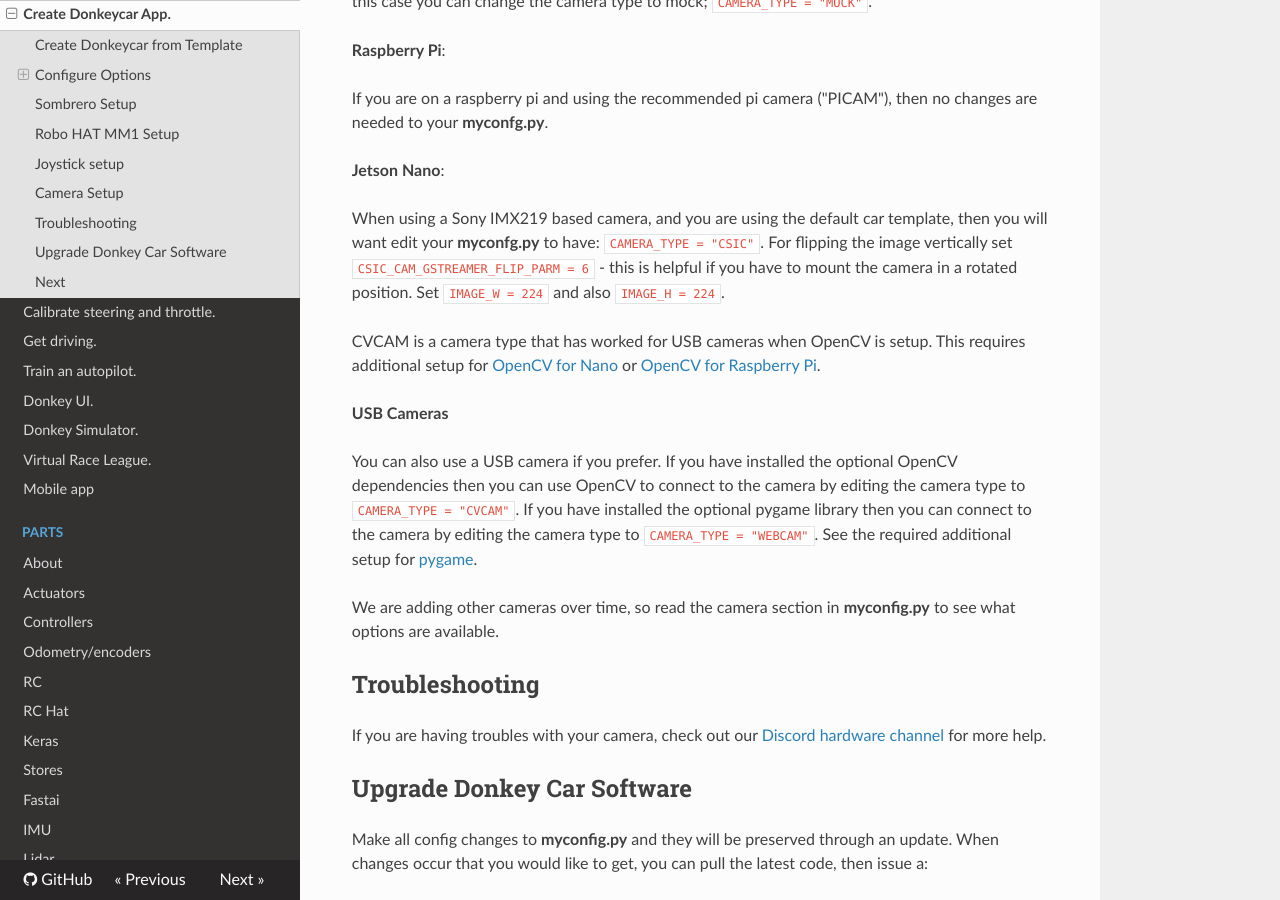
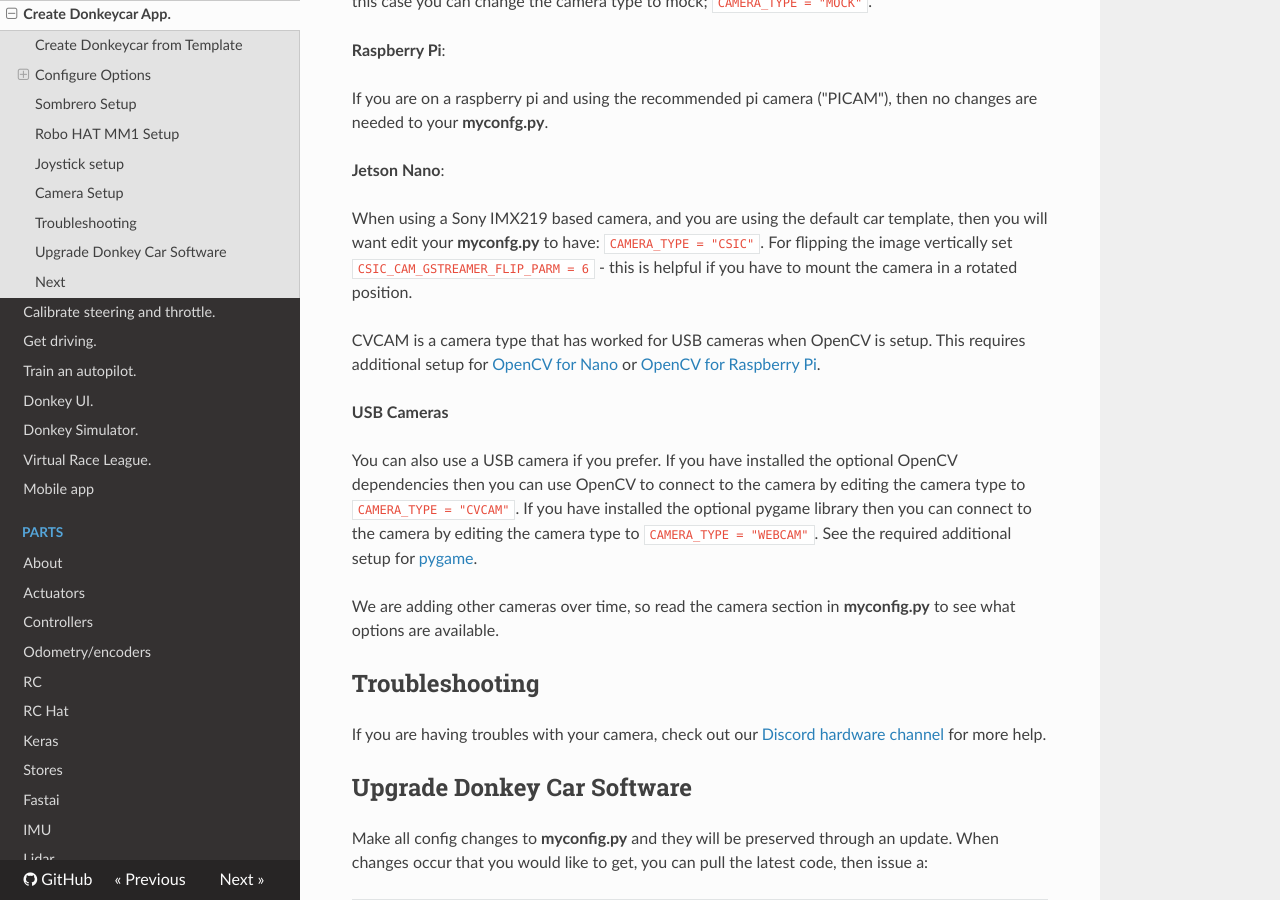
Before and after one commit to autorope/donkeydocs, an MkDocs documentation site: the page built from docs/guide/create_application.md, in a window 1280 px wide and 900 px high, scrolled down 3681 px. Built offline with MkDocs 1.6.1, drawn with Linux system fonts in a browser that asks for light colours; nearby versions of some CDN libraries.

Commit message:
Remove instruction to set nano camera to 224x224

```diff
--- a/docs/guide/create_application.md
+++ b/docs/guide/create_application.md
@@ -168,7 +168,6 @@ If you are on a raspberry pi and using the recommended pi camera ("PICAM"), then
 When using a Sony IMX219 based camera, and you are using the default car template, then you will want edit your __myconfg.py__ to have:
 `CAMERA_TYPE = "CSIC"`.
 For flipping the image vertically set `CSIC_CAM_GSTREAMER_FLIP_PARM = 6` - this is helpful if you have to mount the camera in a rotated position.
-Set `IMAGE_W = 224` and also `IMAGE_H = 224`.
 
 CVCAM is a camera type that has worked for USB cameras when OpenCV is setup. This requires additional setup for [OpenCV for Nano](/guide/robot_sbc/setup_jetson_nano/#step-4-install-opencv) or [OpenCV for Raspberry Pi](https://www.learnopencv.com/install-opencv-4-on-raspberry-pi/).
 
```
